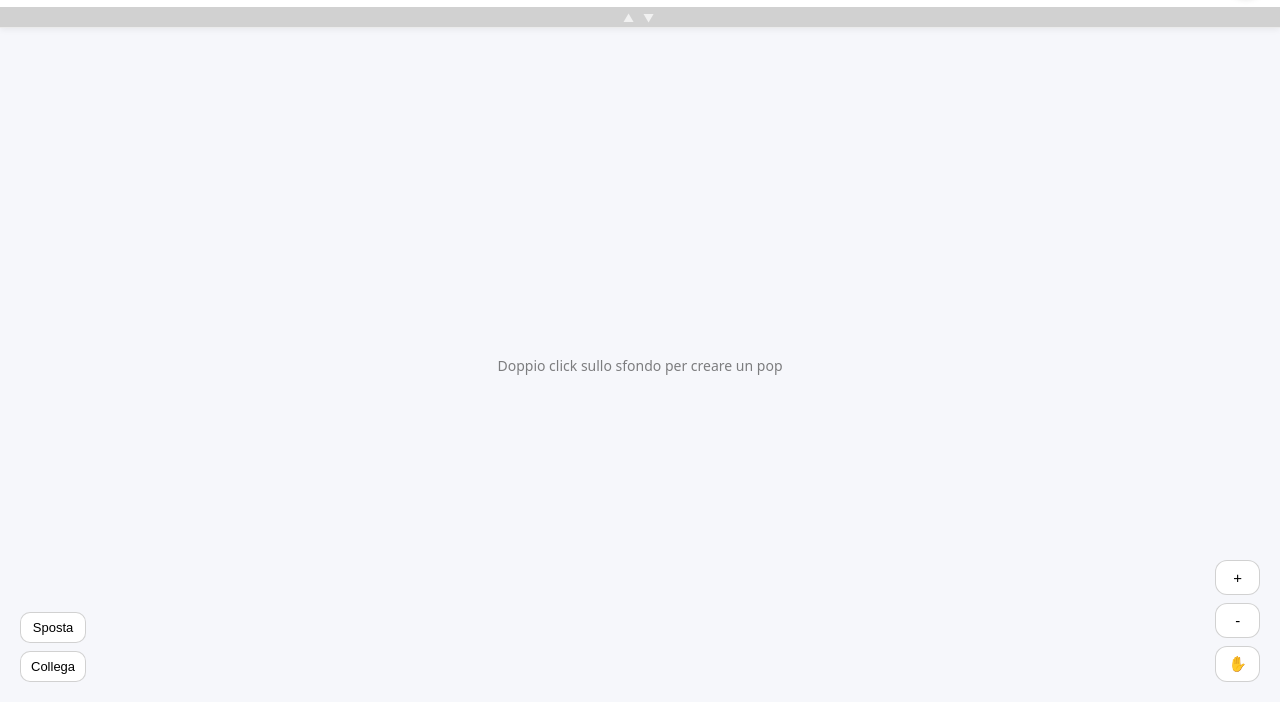
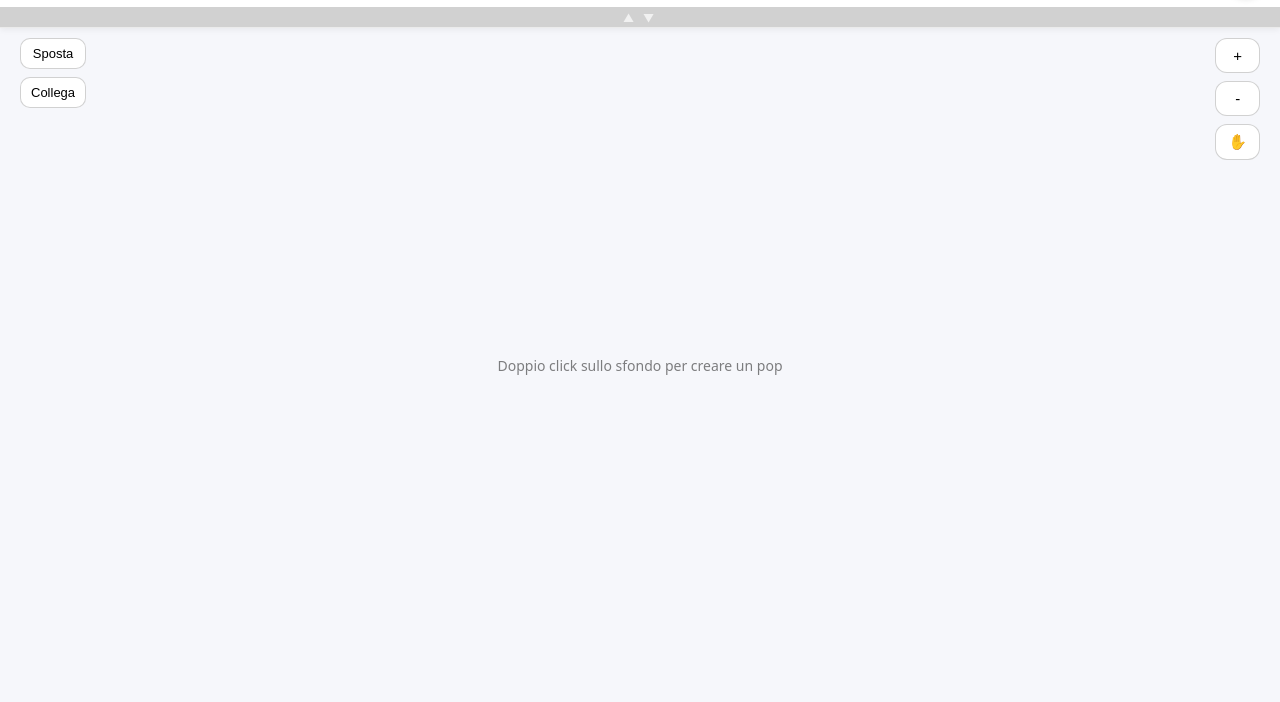
Before and after one commit to sptzetaevi/mc2, a plain HTML site: page index.html in a window 1280 px wide. Shown: the part 98-800 px from the top of the page. Drawn offline with Linux system fonts and the light colour scheme.

Commit message:
Update index.html

```diff
--- a/index.html
+++ b/index.html
@@ -104,7 +104,8 @@
     }
 
     #board{
-      position:relative; overflow:hidden;
+      position:relative;
+      overflow:hidden;
       touch-action: none;
       background:
         linear-gradient(var(--bg), var(--bg)),
@@ -207,52 +208,52 @@
       font-size:14px; opacity:.55;
     }
 
-    /* Controlli flottanti in basso a destra/sinistra */
+    /* Controlli flottanti agganciati all'area dei POP (in alto) */
     #controlsRight {
-      position: fixed;
-      bottom: 20px;
-      right: 20px;
-      display: flex;
-      flex-direction: column;
-      gap: 8px;
-      z-index: 999;
+      position:absolute;
+      top:10px;
+      right:20px;
+      display:flex;
+      flex-direction:column;
+      gap:8px;
+      z-index:20;
     }
 
     #controlsLeft {
-      position: fixed;
-      bottom: 20px;
-      left: 20px;
-      display: flex;
-      flex-direction: column;
-      gap: 8px;
-      z-index: 999;
+      position:absolute;
+      top:10px;
+      left:20px;
+      display:flex;
+      flex-direction:column;
+      gap:8px;
+      z-index:20;
     }
 
     #controlsRight .btn,
     #controlsLeft .btn {
-      pointer-events: auto;
+      pointer-events:auto;
     }
 
     /* Ingrandisco i pulsanti flottanti +, - e ✋ */
     #controlsRight .btn.tiny {
-      padding: 8px 12px;
-      font-size: 15px;
-      border-radius: 12px;
-      min-width: 40px;
+      padding:8px 12px;
+      font-size:15px;
+      border-radius:12px;
+      min-width:40px;
     }
 
     /* Pan flottante ben visibile quando attivo */
     #btnPan_f.active {
-      background: rgba(0,120,255,.12);
-      border-color: rgba(0,120,255,.8);
-      box-shadow: 0 0 0 3px rgba(0,120,255,.25);
+      background:rgba(0,120,255,.12);
+      border-color:rgba(0,120,255,.8);
+      box-shadow:0 0 0 3px rgba(0,120,255,.25);
     }
 
     /* Sposta flottante ben visibile quando attivo */
     #btnMove_f.active {
-      background: rgba(0,120,255,.12);
-      border-color: rgba(0,120,255,.8);
-      box-shadow: 0 0 0 3px rgba(0,120,255,.25);
+      background:rgba(0,120,255,.12);
+      border-color:rgba(0,120,255,.8);
+      box-shadow:0 0 0 3px rgba(0,120,255,.25);
     }
 
     /* Nascondo i bottoni originali nel header,
@@ -262,7 +263,7 @@
     #btnPan,
     #btnMove,
     #btnLink {
-      display: none !important;
+      display:none !important;
     }
 
     @media print {
@@ -289,37 +290,37 @@
     }
 
     #mapTitle {
-      font-size: 22px;
-      font-weight: 800;
-      letter-spacing: 2px;
-      user-select: none;
+      font-size:22px;
+      font-weight:800;
+      letter-spacing:2px;
+      user-select:none;
       margin-left:auto;
     }
 
     .homeLogo{
-      margin-left: 10px;
-      text-decoration: none;
+      margin-left:10px;
+      text-decoration:none;
     }
     .homeLogo .logoLetters{
-      width: 40px;
-      height: 40px;
-      border-radius: 999px;
-      border: 2px solid rgba(0,0,0,.25);
-      display: flex;
-      align-items: center;
-      justify-content: center;
-      font-weight: 700;
-      font-size: 14px;
-      letter-spacing: 2px;
-      color: var(--ink);
-      background: #fff;
-      box-shadow: 0 2px 6px rgba(0,0,0,.12);
-      transition: transform .15s ease, box-shadow .15s ease, border-color .15s ease;
+      width:40px;
+      height:40px;
+      border-radius:999px;
+      border:2px solid rgba(0,0,0,.25);
+      display:flex;
+      align-items:center;
+      justify-content:center;
+      font-weight:700;
+      font-size:14px;
+      letter-spacing:2px;
+      color:var(--ink);
+      background:#fff;
+      box-shadow:0 2px 6px rgba(0,0,0,.12);
+      transition:transform .15s ease, box-shadow .15s ease, border-color .15s ease;
     }
     .homeLogo:hover .logoLetters{
-      transform: translateY(-1px);
-      box-shadow: 0 4px 10px rgba(0,0,0,.16);
-      border-color: rgba(0,120,255,.6);
+      transform:translateY(-1px);
+      box-shadow:0 4px 10px rgba(0,0,0,.16);
+      border-color:rgba(0,120,255,.6);
     }
 
     /* POPUP generici */
@@ -397,6 +398,18 @@
     </div>
 
     <div class="ghost">Doppio click sullo sfondo per creare un pop</div>
+
+    <!-- Controlli flottanti POSIZIONATI dentro l'area dei POP -->
+    <div id="controlsLeft">
+      <button class="btn" id="btnMove_f">Sposta</button>
+      <button class="btn" id="btnLink_f">Collega</button>
+    </div>
+
+    <div id="controlsRight">
+      <button class="btn tiny" id="btnZoomIn_f">+</button>
+      <button class="btn tiny" id="btnZoomOut_f">-</button>
+      <button class="btn tiny" id="btnPan_f" title="Pan vista">✋</button>
+    </div>
   </div>
 
   <!-- BOX COMANDI DA TASTIERA -->
@@ -411,18 +424,6 @@
         <button class="btn tiny" id="btnKbdClose">Chiudi</button>
       </div>
     </div>
-  </div>
-
-  <!-- Nuovi controlli flottanti -->
-  <div id="controlsLeft">
-    <button class="btn" id="btnMove_f">Sposta</button>
-    <button class="btn" id="btnLink_f">Collega</button>
-  </div>
-
-  <div id="controlsRight">
-    <button class="btn tiny" id="btnZoomIn_f">+</button>
-    <button class="btn tiny" id="btnZoomOut_f">-</button>
-    <button class="btn tiny" id="btnPan_f" title="Pan vista">✋</button>
   </div>
 
 </div>
@@ -462,7 +463,7 @@
   var btnZoomIn = document.getElementById("btnZoomIn");
   var btnZoomOut = document.getElementById("btnZoomOut");
 
-  // bottoni flottanti in basso
+  // bottoni flottanti in alto nell'area pop
   var btnZoomIn_f  = document.getElementById("btnZoomIn_f");
   var btnZoomOut_f = document.getElementById("btnZoomOut_f");
   var btnPan_f     = document.getElementById("btnPan_f");
```
